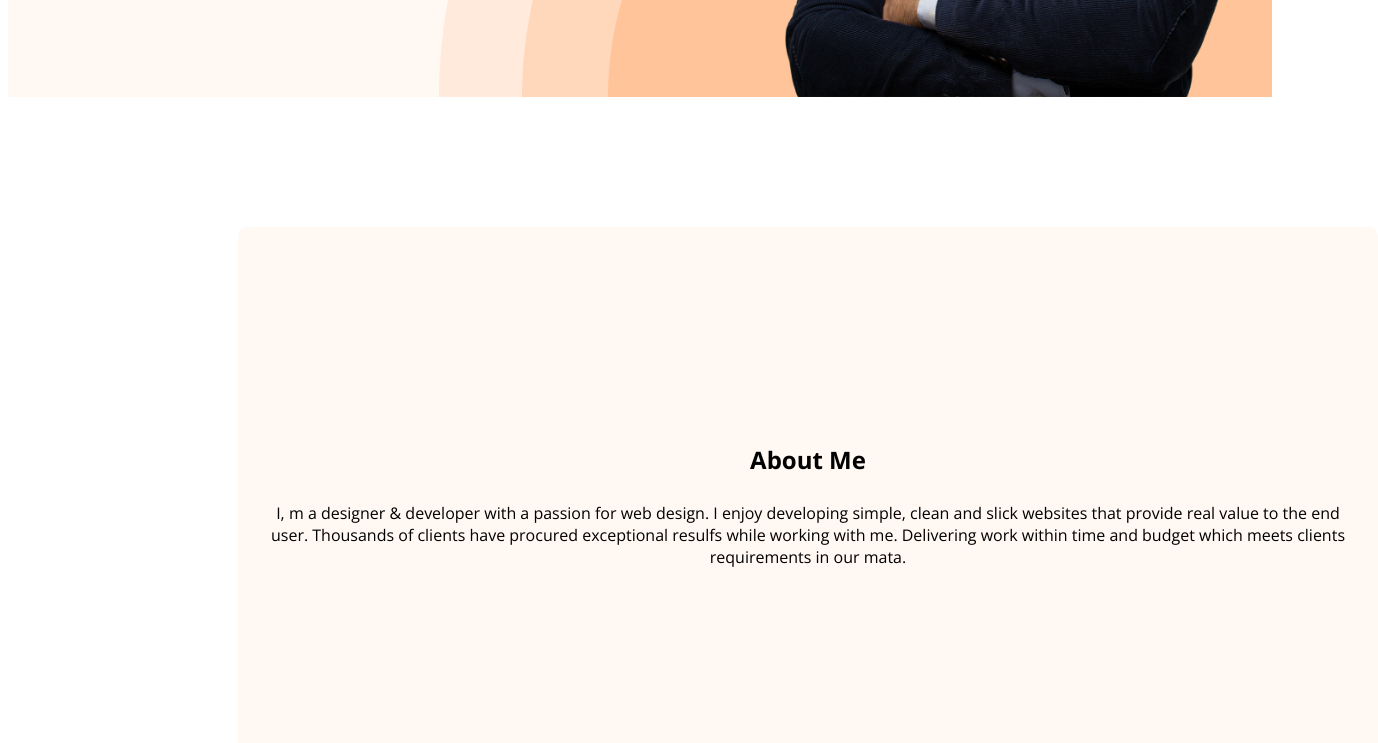
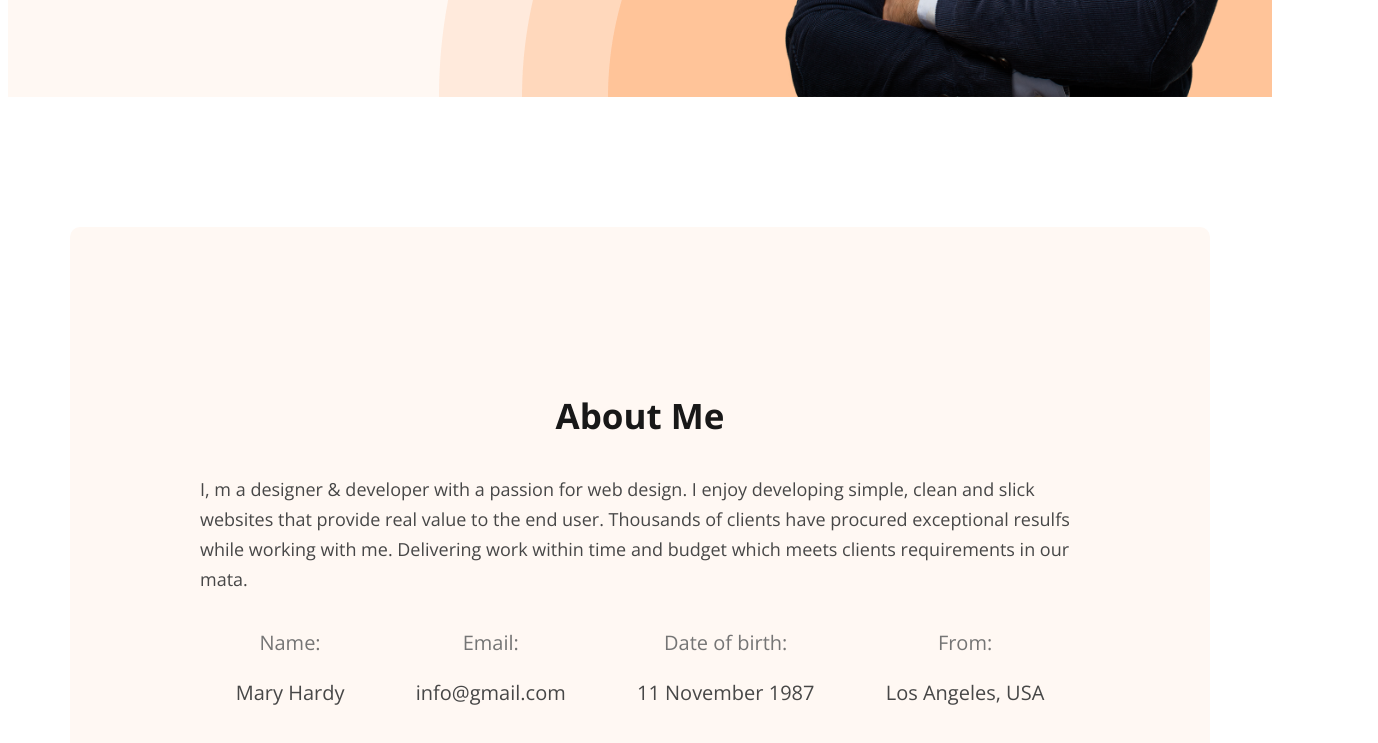
Before and after one commit to NabilKuppu/developer-portfolio, a plain HTML site: page index.html in a window 1280 px wide. Shown: the part 671-1414 px from the top of the page, 1378 px wide, since content can reach past the window. Drawn offline with nearby package versions, Linux system fonts and the light colour scheme; files whose address does not match are found by name.

Commit message:
added half main section

```diff
--- a/index.html
+++ b/index.html
@@ -51,6 +51,24 @@
           while working with me. Delivering work within time and budget which
           meets clients requirements in our mata.
         </p>
+        <div class="about-container">
+          <div class="about-info">
+            <h2 class="title-info">Name:</h2>
+            <p class="paragraph-info">Mary Hardy</p>
+          </div>
+          <div class="about-info">
+            <h2 class="title-info">Email:</h2>
+            <p class="paragraph-info">info@gmail.com</p>
+          </div>
+          <div class="about-info">
+            <h2 class="title-info">Date of birth:</h2>
+            <p class="paragraph-info">11 November 1987</p>
+          </div>
+          <div class="about-info">
+            <h2 class="title-info">From:</h2>
+            <p class="paragraph-info">Los Angeles, USA</p>
+          </div>
+        </div>
       </section>
     </main>
     <footer></footer>
--- a/styles/style.css
+++ b/styles/style.css
@@ -103,29 +103,45 @@ nav a {
 }
 
 /* Main Style */
+main {
+  max-width: 1140px;
+  margin: 0 auto;
+}
 /* Section Style */
-
 .about {
   border-radius: 10px;
   background: #fff8f3;
-  width: 1140px;
-  height: 550px;
-  margin: 130px 230px 0; /* top margin: 130px, left and right margins: 230px */
+  padding: 130px;
+  margin: 130px 0;
+}
+.section-title {
+  color: #181818;
+  text-align: center;
+  font-size: 35px;
+  font-weight: 700;
+}
+.section-paragraph {
+  color: #474747;
+  font-size: 18px;
+  font-weight: 400;
+  line-height: 30px;
+}
+.about-container {
   display: flex;
-  justify-content: center;
-  align-items: center;
-  flex-direction: column;
-  padding: 20px;
-  box-sizing: border-box;
+  justify-content: space-around;
 }
-
-/* Rest of the CSS remains the same */
-.section-title {
-  font-size: 24px;
-  margin-bottom: 10px;
-}
-
-.section-paragraph {
-  font-size: 16px;
+.about-info {
   text-align: center;
 }
+.title-info {
+  color: #757575;
+  font-size: 20px;
+  font-weight: 400;
+  line-height: 30px;
+}
+.paragraph-info {
+  color: #474747;
+  font-weight: 400;
+  line-height: 30px;
+  font-size: 20px;
+}
```
